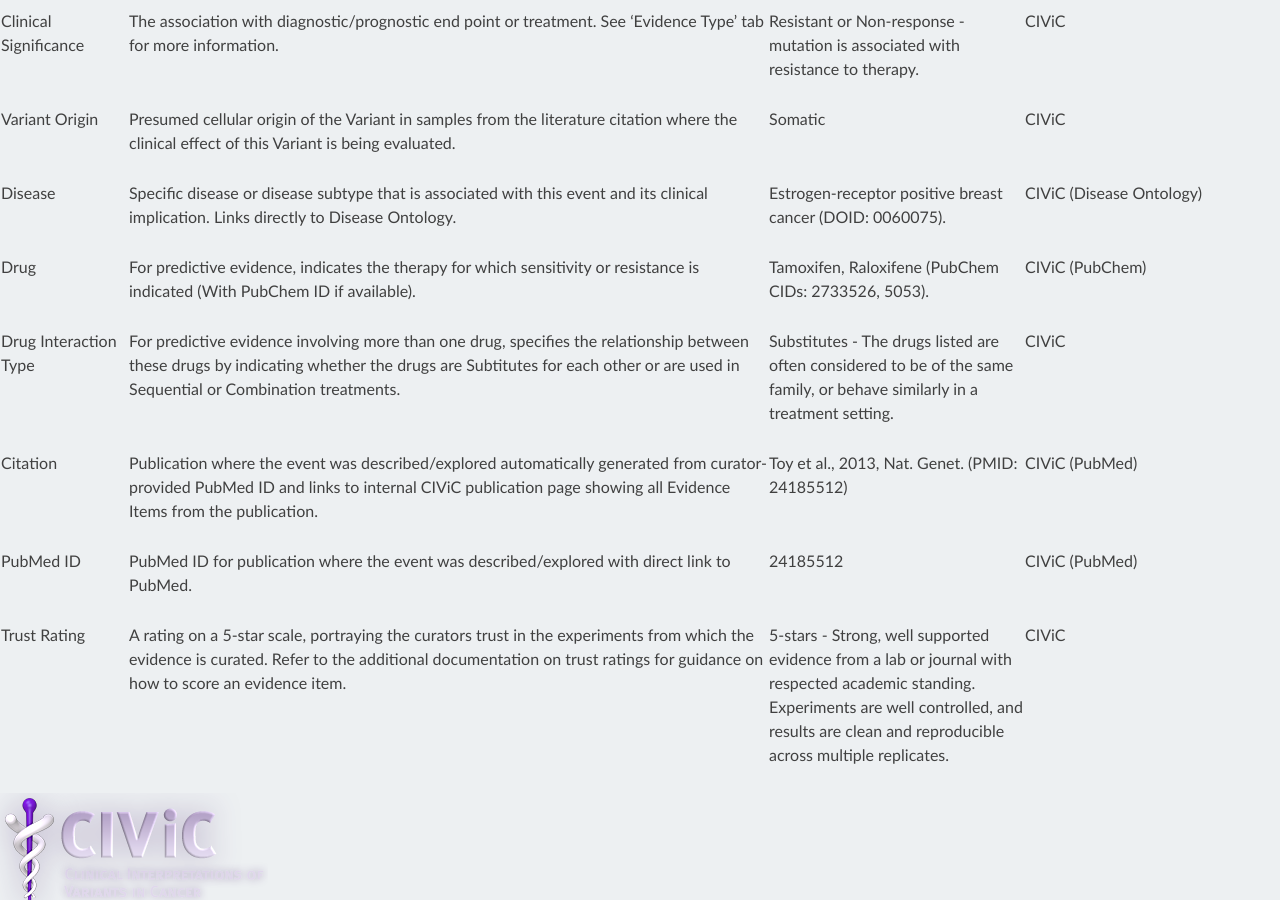
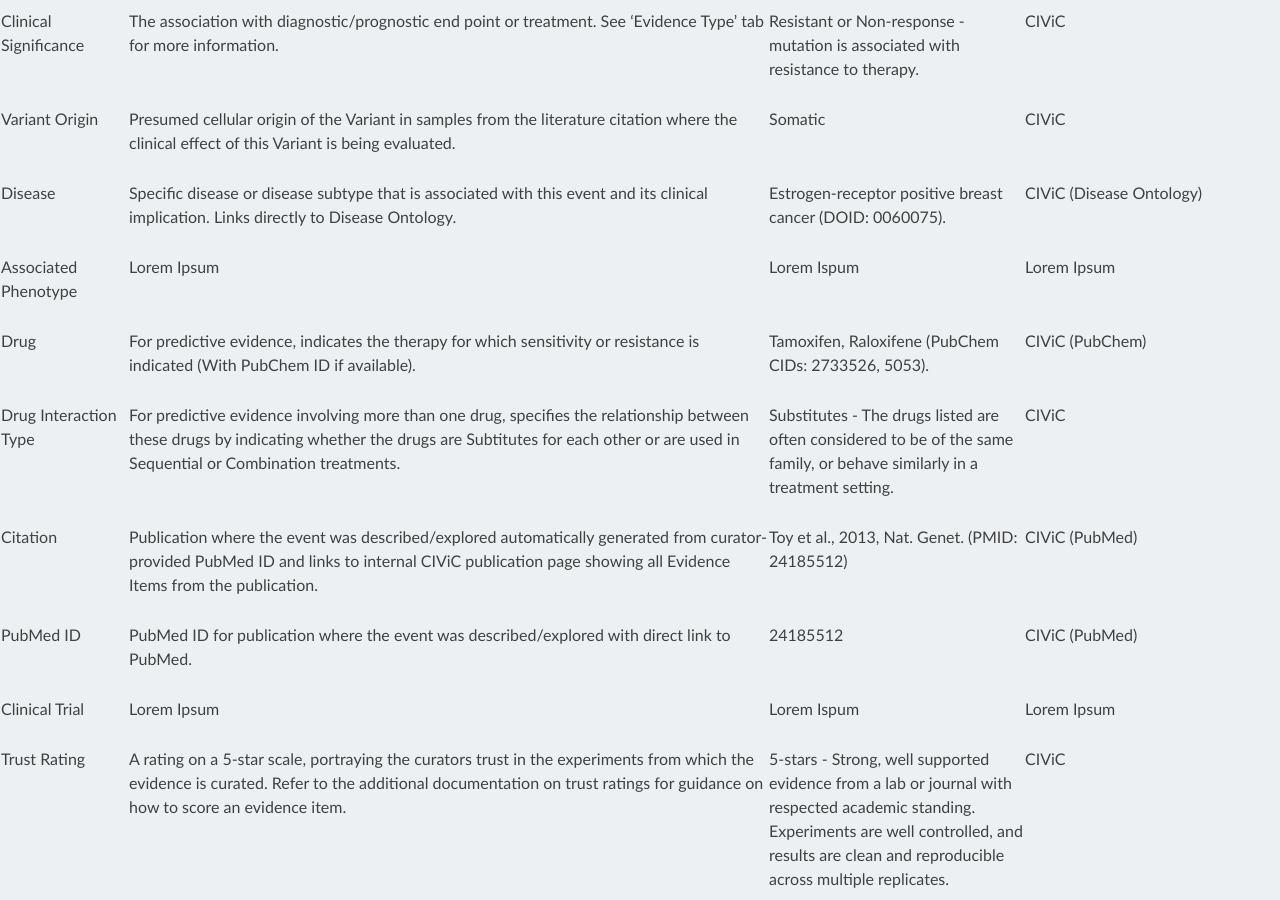
Before and after one commit to griffithlab/civic-docs, a Sphinx documentation site: the page built from docs/model/evidence/overview.rst, in a window 1280 px wide and 900 px high, scrolled down 1939 px. Built offline with Sphinx 7.4.7 and the Read the Docs theme 2.0.0, drawn with Linux system fonts in a browser that asks for light colours.

Commit message:
Add placeholders for Associated Phenotype and Clinical Trial to evidence overview table

```diff
--- a/docs/model/evidence/overview.rst
+++ b/docs/model/evidence/overview.rst
@@ -79,6 +79,10 @@ The rows in the following table describe the minimal components of a CIViC Evide
        Disease Ontology.
      - Estrogen-receptor positive breast cancer (DOID: 0060075).
      - CIViC (Disease Ontology)
+   * - Associated Phenotype
+     - Lorem Ipsum
+     - Lorem Ispum
+     - Lorem Ipsum
    * - Drug
      - For predictive evidence, indicates the therapy for which
        sensitivity or resistance is indicated (With PubChem ID if
@@ -106,6 +110,10 @@ The rows in the following table describe the minimal components of a CIViC Evide
        described/explored with direct link to PubMed.
      - 24185512
      - CIViC (PubMed)
+   * - Clinical Trial
+     - Lorem Ipsum
+     - Lorem Ispum
+     - Lorem Ipsum
    * - Trust Rating
      - A rating on a 5-star scale, portraying the curators
        trust in the experiments from which the evidence is curated. Refer
```
